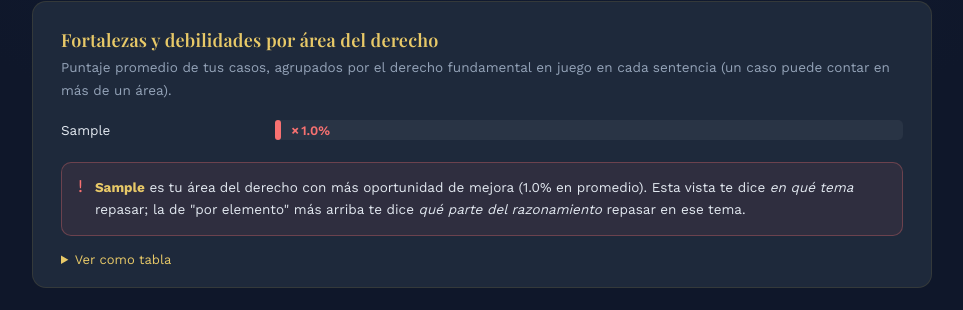
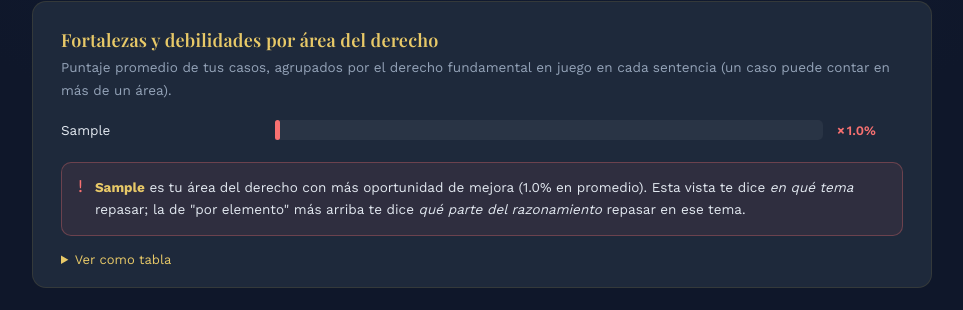
Before and after one commit to valentinaatehortuaza/iuscase, a Flask app: page /progreso in a window 1280 px wide. Shown: the part 612-922 px from the top of the page, without its empty margins (158-1121 px from the left). Run offline with Flask 3, Linux system fonts and the light colour scheme; the visitor is signed in with stand-in values (Sample User, id 1); tables that the repository leaves empty hold one stand-in row (values such as "Sample post"); some web fonts are replaced.

Commit message:
Arregla el porcentaje que se salia de la barra en /progreso
La etiqueta del porcentaje estaba posicionada con left:100% relativo
a la barra, asi que con valores cercanos a 100% quedaba fuera del
contenedor sin que el layout le reservara espacio. Ahora es una
columna fija a la derecha, igual que el nombre ya es una columna fija
a la izquierda.

Co-Authored-By: Claude Sonnet 5 <noreply@anthropic.com>
Claude-Session: https://claude.ai/code/session_0166xVQfVzuxYHU38uvaUYNK

```diff
--- a/static/css/style.css
+++ b/static/css/style.css
@@ -388,11 +388,8 @@ button:focus-visible, .boton:focus-visible{
 .fila-barra .relleno.medio{ background: var(--naranja); }
 .fila-barra .relleno.bajo{ background: var(--rojo); }
 .fila-barra .valor-barra{
-    position:absolute;
-    left:100%;
-    top:50%;
-    transform: translateY(-50%);
-    margin-left:10px;
+    flex-shrink:0;
+    width:66px;
     font-size:13px;
     font-weight:600;
     white-space:nowrap;
--- a/templates/progreso.html
+++ b/templates/progreso.html
@@ -113,9 +113,9 @@
             <span class="pista">
                 <span class="relleno {{ b.nivel }}" style="width:{{ b.porcentaje }}%"
                       title="{{ b.acertado }} acertados · {{ b.incompleto }} incompletos · {{ b.incorrecto }} incorrectos de {{ b.total }}"></span>
-                <span class="valor-barra {{ b.nivel }}" style="left:{{ b.porcentaje }}%">
-                    <span class="icono">{{ '✓' if b.nivel == 'alto' else ('!' if b.nivel == 'medio' else '×') }}</span>{{ b.porcentaje }}%
-                </span>
+            </span>
+            <span class="valor-barra {{ b.nivel }}">
+                <span class="icono">{{ '✓' if b.nivel == 'alto' else ('!' if b.nivel == 'medio' else '×') }}</span>{{ b.porcentaje }}%
             </span>
         </div>
         {% endfor %}
@@ -164,9 +164,9 @@
             <span class="pista">
                 <span class="relleno {{ b.nivel }}" style="width:{{ b.porcentaje }}%"
                       title="{{ b.titulos|join(' · ') }}"></span>
-                <span class="valor-barra {{ b.nivel }}" style="left:{{ b.porcentaje }}%">
-                    <span class="icono">{{ '✓' if b.nivel == 'alto' else ('!' if b.nivel == 'medio' else '×') }}</span>{{ b.porcentaje }}%
-                </span>
+            </span>
+            <span class="valor-barra {{ b.nivel }}">
+                <span class="icono">{{ '✓' if b.nivel == 'alto' else ('!' if b.nivel == 'medio' else '×') }}</span>{{ b.porcentaje }}%
             </span>
         </div>
         {% endfor %}
```
